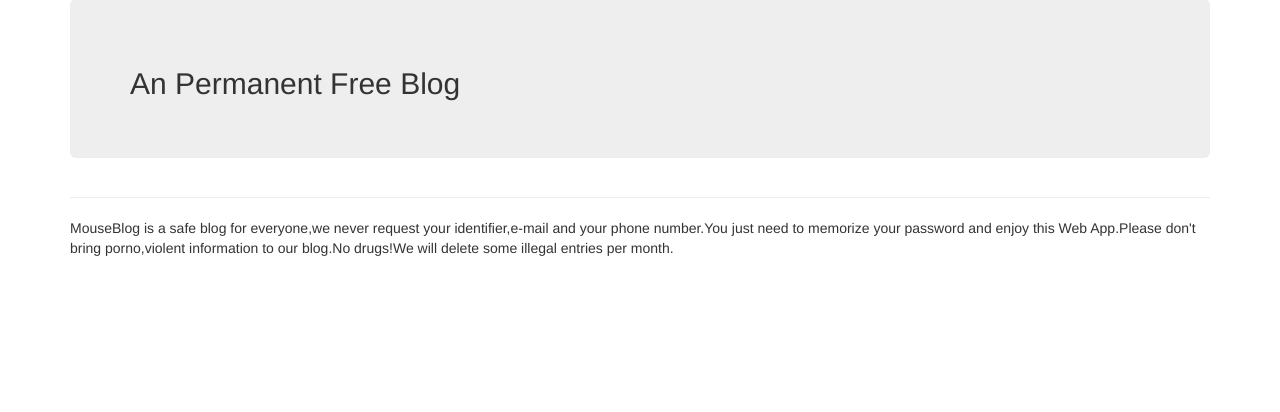
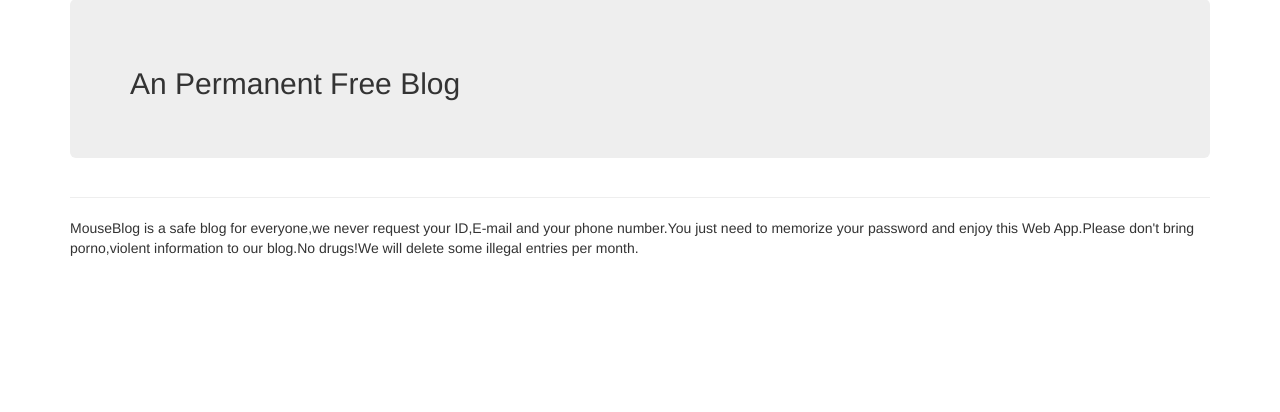
Before and after one commit to angelmouse-max/MouseBlog, a Django app: page / in a window 1280 px wide. Shown: the part 112-524 px from the top of the page. Run offline with Django 3.2, Linux system fonts and the light colour scheme; some libraries are stand-ins or nearby versions.

Commit message:
modified a spelling mistake

```diff
--- a/MouseBlogs/templates/MouseBlogs/index.html
+++ b/MouseBlogs/templates/MouseBlogs/index.html
@@ -7,7 +7,7 @@
   </div>
 {% endblock header %}
 {% block content %}
-  <p>MouseBlog is a safe blog for everyone,we never request your identifier,e-mail and your
+  <p>MouseBlog is a safe blog for everyone,we never request your ID,E-mail and your
       phone number.You just need to memorize your password and enjoy this Web App.Please don't
       bring porno,violent information to our blog.No drugs!We will delete some illegal entries per month.
   </p>
```
